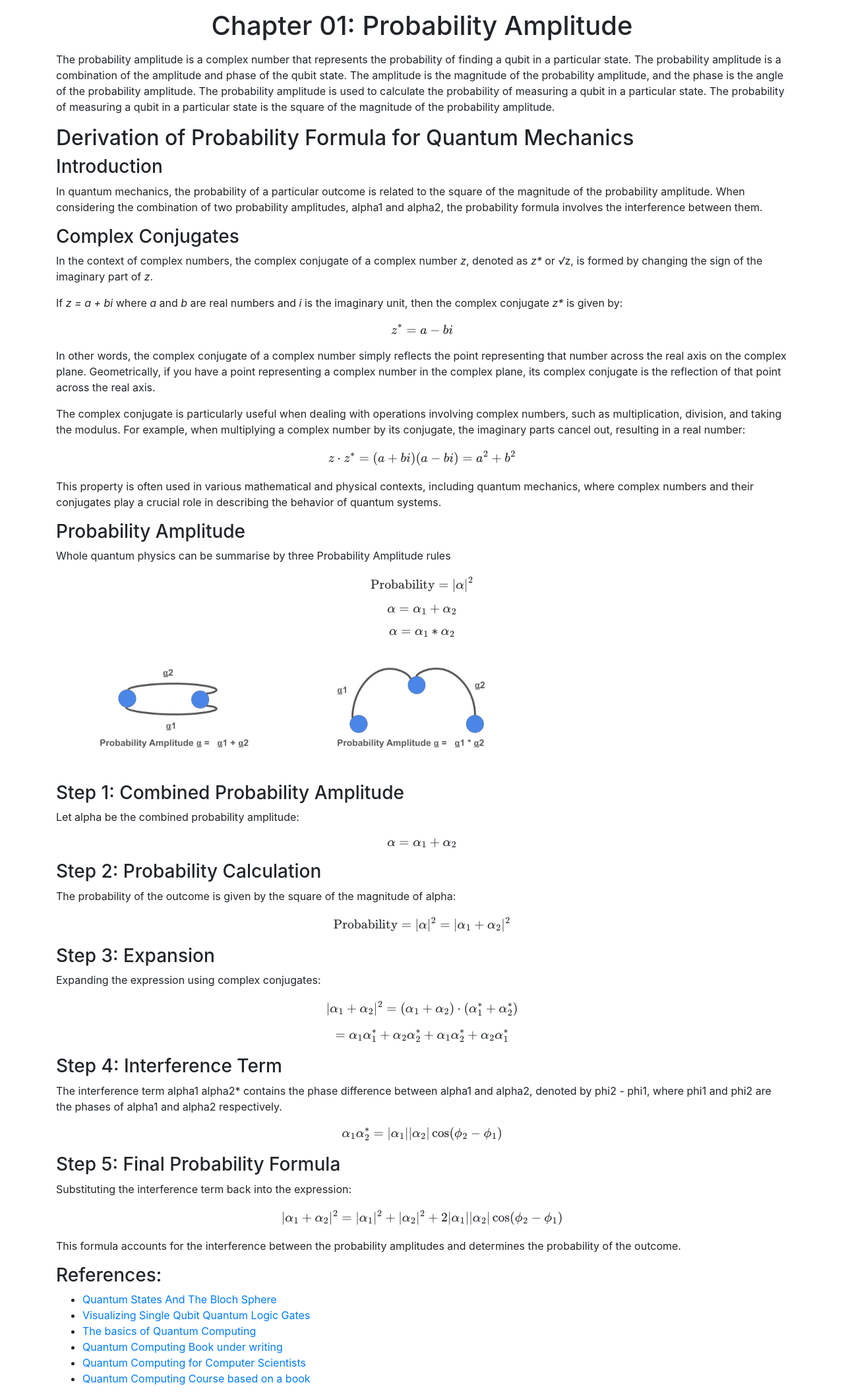
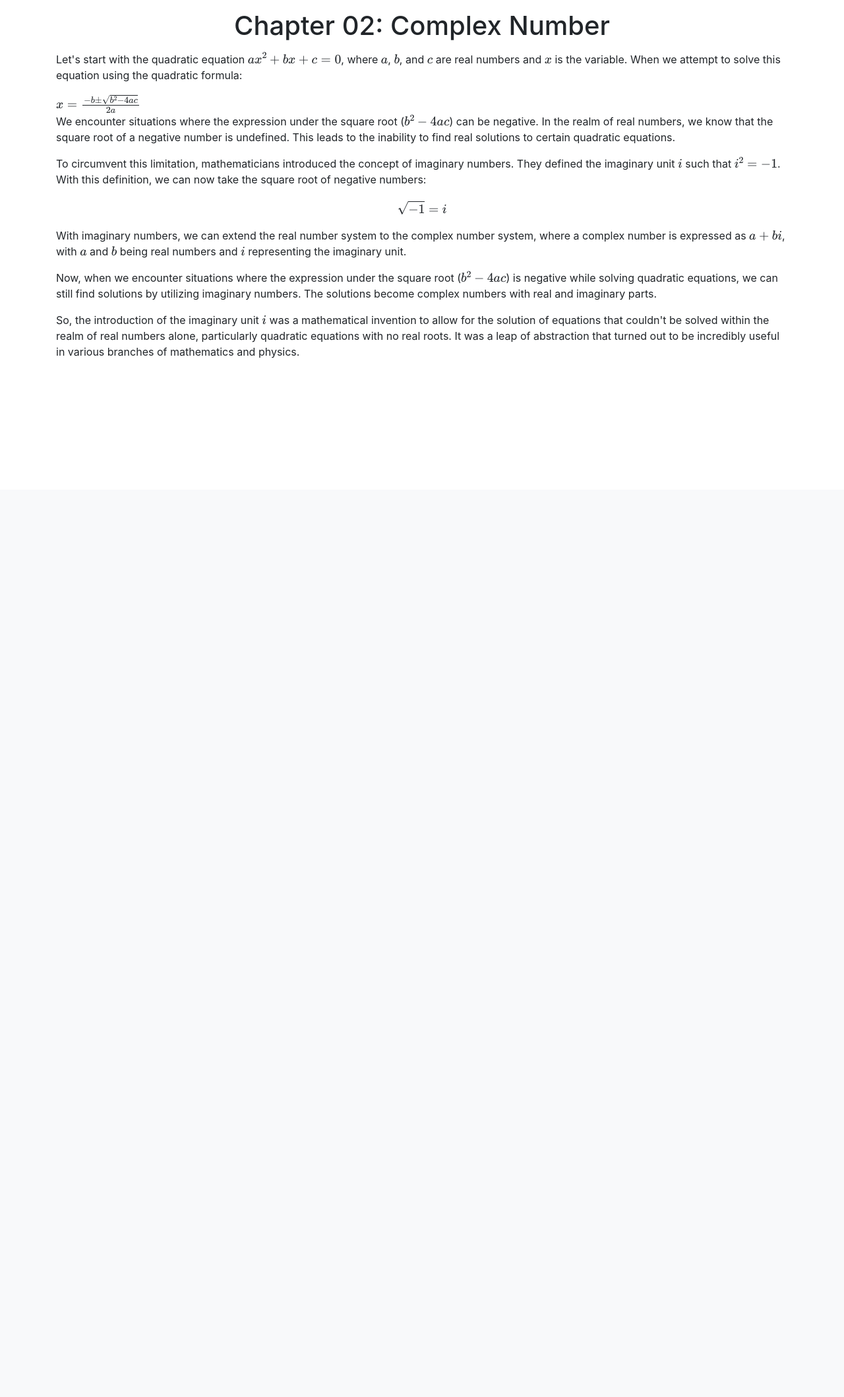
Before and after one commit to bithabib/quantum_computer_simulator, a Flask app: page /book in a window 1280 px wide. Shown: the part 58-2175 px from the top of the page at 66% size. After the commit the page ends 601 px from the top, so only its background shows below. Run offline with Flask 3, Linux system fonts and the light colour scheme; some libraries are stand-ins or nearby versions.

Commit message:
Book chapter updated

```diff
--- a/templates/includes/book_chapter/chapter_01.html
+++ b/templates/includes/book_chapter/chapter_01.html
@@ -1,81 +1,47 @@
+{% set equation = "x = \\frac{{-b \\pm \\sqrt{{b^2 - 4ac}}}}{{2a}}" %}
 <div>
     <script src="https://polyfill.io/v3/polyfill.min.js?features=es6"></script>
     <script id="MathJax-script" async src="https://cdn.jsdelivr.net/npm/mathjax@3/es5/tex-mml-chtml.js"></script>
-    <h1 style="text-align: center; margin: 15px;">Chapter 01: Probability Amplitude</h1>
-    <p>The probability amplitude is a complex number that represents the probability of finding a qubit in a particular
-        state. The probability amplitude is a combination of the amplitude and phase of the qubit state. The amplitude
-        is the magnitude of the probability amplitude, and the phase is the angle of the probability amplitude. The
-        probability amplitude is used to calculate the probability of measuring a qubit in a particular state. The
-        probability of measuring a qubit in a particular state is the square of the magnitude of the probability
-        amplitude.</p>
-    <h2>Derivation of Probability Formula for Quantum Mechanics</h2>
+    <h1 style="text-align: center; margin: 15px;">Chapter 02: Complex Number</h1>
+    <p>Let's start with the quadratic equation \( ax^2 + bx + c = 0 \), where \( a \), \( b \), and \( c \) are real
+        numbers
+        and \( x \) is the variable. When we attempt to solve this equation using the quadratic formula:</p>
 
-    <h3>Introduction</h3>
-    <p>In quantum mechanics, the probability of a particular outcome is related to the square of the magnitude of the
-        probability amplitude. When considering the combination of two probability amplitudes, alpha1 and alpha2, the
-        probability formula involves the interference between them.</p>
+    {% set equation = "x = \\frac{{-b \\pm \\sqrt{{b^2 - 4ac}}}}{{2a}}" %}
 
-    <h3>Complex Conjugates</h3>
-    <p>In the context of complex numbers, the complex conjugate of a complex number <em>z</em>, denoted as <em>z*</em>
-        or <em>√</em>z, is formed by changing the sign of the imaginary part of <em>z</em>.</p>
-    <p>If <em>z = a + bi</em> where <em>a</em> and <em>b</em> are real numbers and <em>i</em> is the imaginary unit,
-        then the complex conjugate <em>z*</em> is given by:</p>
-    <p>$$ z^* = a - bi $$</p>
-    <p>In other words, the complex conjugate of a complex number simply reflects the point representing that number
-        across the real axis on the complex plane. Geometrically, if you have a point representing a complex number in
-        the complex plane, its complex conjugate is the reflection of that point across the real axis.</p>
-    <p>The complex conjugate is particularly useful when dealing with operations involving complex numbers, such as
-        multiplication, division, and taking the modulus. For example, when multiplying a complex number by its
-        conjugate, the imaginary parts cancel out, resulting in a real number:</p>
-    <p>$$ z \cdot z^* = (a + bi)(a - bi) = a^2 + b^2 $$</p>
-    <p>This property is often used in various mathematical and physical contexts, including quantum mechanics, where
-        complex numbers and their conjugates play a crucial role in describing the behavior of quantum systems.</p>
+    \( {{ equation }} \)
 
+    <p>We encounter situations where the expression under the square root (\( b^2 - 4ac \)) can be negative. In the
+        realm of
+        real numbers, we know that the square root of a negative number is undefined. This leads to the inability to
+        find
+        real solutions to certain quadratic equations.</p>
 
+    <p>To circumvent this limitation, mathematicians introduced the concept of imaginary numbers. They defined the
+        imaginary
+        unit \( i \) such that \( i^2 = -1 \). With this definition, we can now take the square root of negative
+        numbers:
+    </p>
 
+    \[
+    \sqrt{-1} = i
+    \]
 
-    <h3>Probability Amplitude</h3>
-    <p>Whole quantum physics can be summarise by three Probability Amplitude rules </p>
-    <p>$$ \text{Probability} = |\alpha|^2 $$</p>
-    <p>$$ \alpha = \alpha_1 + \alpha_2$$</p>
-    <p>$$ \alpha = \alpha_1 * \alpha_2 $$</p>
-    <img src="static/src/fig_chapter_01/pa_add.png" alt="" style="height: 200px;">
-    <img src="static/src/fig_chapter_01/pa_mul.png" alt="" style="height: 200px;">
-    <h3>Step 1: Combined Probability Amplitude</h3>
-    <p>Let alpha be the combined probability amplitude:</p>
-    <p>$$ \alpha = \alpha_1 + \alpha_2 $$</p>
+    <p>With imaginary numbers, we can extend the real number system to the complex number system, where a complex number
+        is
+        expressed as \( a+bi \), with \( a \) and \( b \) being real numbers and \( i \) representing the imaginary
+        unit.
+    </p>
 
-    <h3>Step 2: Probability Calculation</h3>
-    <p>The probability of the outcome is given by the square of the magnitude of alpha:</p>
-    <p>$$ \text{Probability} = |\alpha|^2 = |\alpha_1 + \alpha_2|^2 $$</p>
+    <p>Now, when we encounter situations where the expression under the square root (\( b^2 - 4ac \)) is negative while
+        solving quadratic equations, we can still find solutions by utilizing imaginary numbers. The solutions become
+        complex numbers with real and imaginary parts.</p>
 
-    <h3>Step 3: Expansion</h3>
-    <p>Expanding the expression using complex conjugates:</p>
-    <p>$$ |\alpha_1 + \alpha_2|^2 = (\alpha_1 + \alpha_2) \cdot (\alpha_1^* + \alpha_2^*) $$</p>
-    <p>$$ = \alpha_1 \alpha_1^* + \alpha_2 \alpha_2^* + \alpha_1 \alpha_2^* + \alpha_2 \alpha_1^* $$</p>
+    <p>So, the introduction of the imaginary unit \( i \) was a mathematical invention to allow for the solution of
+        equations that couldn't be solved within the realm of real numbers alone, particularly quadratic equations with
+        no
+        real roots. It was a leap of abstraction that turned out to be incredibly useful in various branches of
+        mathematics
+        and physics.</p>
 
-    <h3>Step 4: Interference Term</h3>
-    <p>The interference term alpha1 alpha2* contains the phase difference between alpha1 and alpha2, denoted by phi2 -
-        phi1, where phi1 and phi2 are the phases of alpha1 and alpha2 respectively.</p>
-    <p>$$ \alpha_1 \alpha_2^* = |\alpha_1||\alpha_2|\cos(\phi_2 - \phi_1) $$</p>
-
-    <h3>Step 5: Final Probability Formula</h3>
-    <p>Substituting the interference term back into the expression:</p>
-    <p>$$ |\alpha_1 + \alpha_2|^2 = |\alpha_1|^2 + |\alpha_2|^2 + 2|\alpha_1||\alpha_2|\cos(\phi_2 - \phi_1) $$</p>
-    <p>This formula accounts for the interference between the probability amplitudes and determines the probability of
-        the outcome.</p>
-
-    <h3>References:</h3>
-    <ul>
-        <li><a href="https://medium.com/quantum-untangled/quantum-states-and-the-bloch-sphere-9f3c0c445ea3">Quantum
-                States And The Bloch Sphere</a></li>
-        <li><a href="https://medium.com/quantum-untangled/visualizing-quantum-logic-gates-part-1-515bb7b58916">Visualizing
-                Single Qubit Quantum Logic Gates</a></li>
-        <li><a href="https://www.quantum-inspire.com/kbase/introduction-to-quantum-computing">The basics of Quantum
-                Computing</a></li>
-        <li><a href="https://qubit.guide/">Quantum Computing Book under writing</a></li>
-        <li><a href="https://www.cambridge.org/9781108481976">Quantum Computing for Computer Scientists</a></li>
-        <li><a href="https://www.youtube.com/playlist?list=PLkespgaZN4gmu0nWNmfMflVRqw0VPkCGH">Quantum Computing Course
-                based on a book</a></li>
-    </ul>
 </div>
```
Also changed, not shown: templates/includes/book_chapter/chapter_02.html (added, +81 -0 lines).
